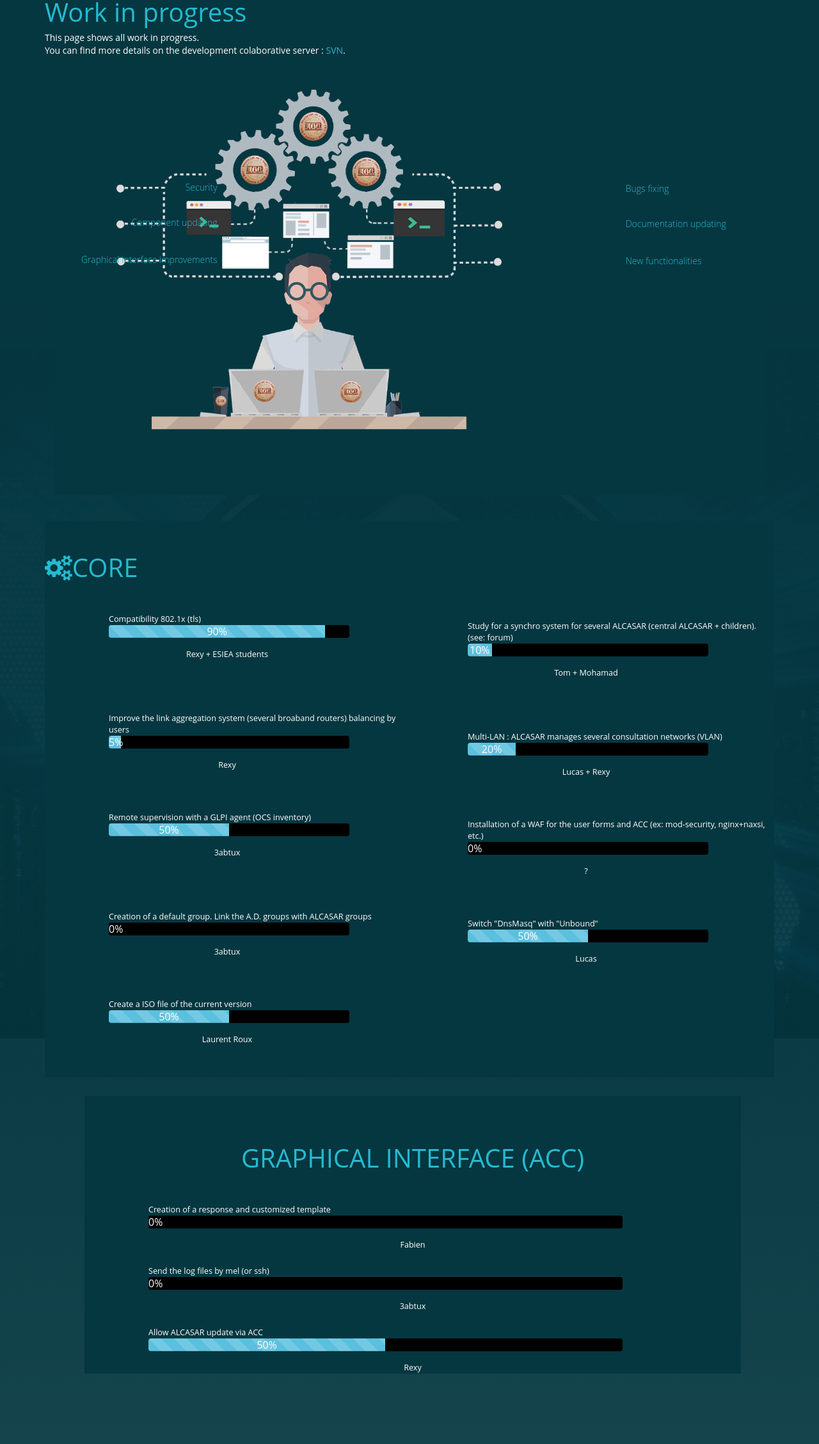
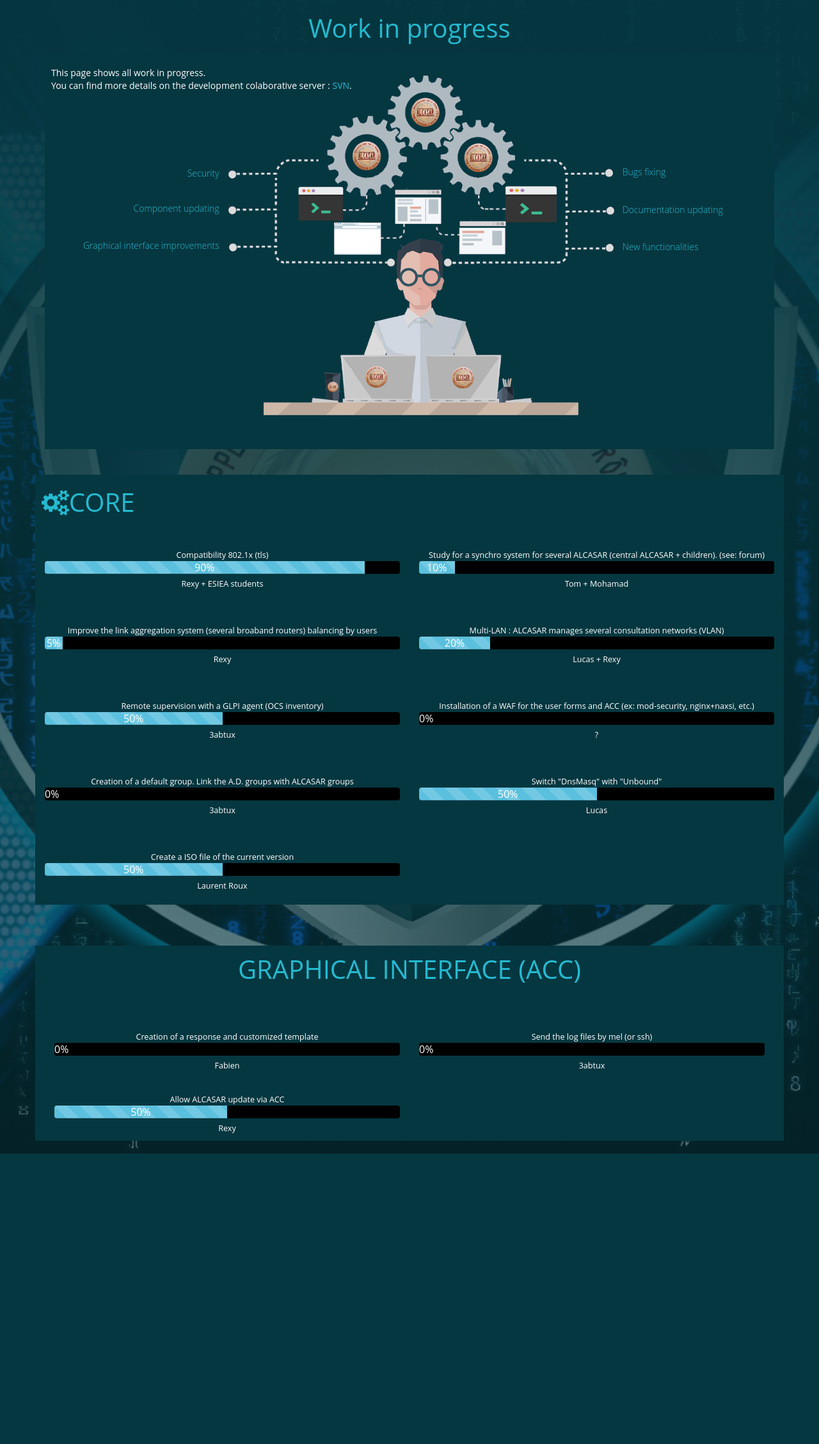
Before and after one commit to rexy74/alcasar.net, a PHP site: page /work_progress.php in a window 1280 px wide. Shown: the part 91-2348 px from the top of the page at 64% size. After the commit the page ends 1894 px from the top, so only its background shows below. Run offline with PHP 8.4, Linux system fonts and the light colour scheme.

Commit message:
Fix responsive work_progress

```diff
--- a/css/style.css
+++ b/css/style.css
@@ -4,6 +4,7 @@ body, html {
 	-webkit-font-smoothing: antialiased !important;
 	color: rgba(255,255,255,0.5);
 	background: linear-gradient(to bottom, rgba(5,55,64,1) 0%, rgba(5,55,64,0.6) 100%), url(../img/background.jpg) no-repeat center;
+	background-size: cover;
 	background-blend-mode: blend;
 	min-width: 236px;
 	min-height: 100%;
@@ -44,6 +45,10 @@ h2 {
 	font-weight: 400;
 }
 
+.download-offset {
+	padding-top: 125px;
+}
+
 .hWork
 {
 	line-height: 20px;
@@ -53,6 +58,10 @@ h2 {
 	font-size: 40px;
 	font-weight: 400;
 	padding-bottom: 10px;
+}
+
+.work-offset {
+	padding-top: 125px;
 }
 
 h3 {
@@ -926,9 +935,21 @@ color: #ccc;
 }
 
 #servicesWork {
-	padding: 100px 0px 100px 0px;
+	padding: 0px 0px 50px 0px;
 	background: #053740;
 	margin-right: 15px;margin-left: 15px;
+}
+
+#servicesWork {
+	padding-top: 10px;
+	padding-left: 10px;
+}
+
+@media screen and (max-width: 1200px) {
+  #servicesWork
+  {
+	display: none;
+  }
 }
 
 #servicesInside {
@@ -1209,13 +1230,16 @@ margin-bottom: 30px;
 
 .fixPstCore
 {
-	padding-bottom: 0px;margin-bottom: 16px;padding-top: -71px;margin-top: 19px;
-
+	padding-bottom: 0px;
+	margin-bottom: 16px;
+	padding-top: -71px;
+	margin-top: 19px;
+	padding-left: 10px;
 }
 
 .longDescriptTask
 {
-	text-align: left;
+	text-align: center;
 	font-size: 0.9em;
 	margin-bottom: 0px !important;
 }
@@ -1228,7 +1252,10 @@ margin-bottom: 30px;
 .styleBar
 {
 	background-color:black;
-	width: 80%;
+}
+
+.task-center {
+	width: 50%;
 }
 
 .graph span:before
@@ -1263,28 +1290,15 @@ margin-bottom: 30px;
 
 /* Services Section */
 #barPrgrssCore  {
-	padding: 60px 0px 0px 0px;
+	padding-top: 15px;
 	background: #053740;
-	width: 50% !important;
-
-}
-.barPrgrssCoreLeft
-{
-	margin-top: 0px !important;padding-top: 0px !important;
-}
-
-.barPrgrssCoreRight
-{
-	margin-left: 561px;margin-top: -155px;
 }
 
 #graphicalAcc
 {
-	padding: 60px 0px 0px 0px;
 	background: #053740;
-	width: 90% !important;
-	margin-left: 62px;
 	margin-top: 64px;
+	margin-bottom: 20px;
 }
 
 .aboutText
@@ -1357,15 +1371,13 @@ margin-bottom: 30px;
 
 #coreTitle
 {
-	padding: 30px 0px 30px 0px;
 	background: #053740;
 	margin-top: 40px;
-	margin-bottom: -35px;
-
 }
-#taskCore
+.taskCore
 {
-	padding: 10px 0px 10px 0px;
+	padding-top: 10px;
+	padding-bottom: 10px;
 	background: #053740;
 }
 
--- a/download.php
+++ b/download.php
@@ -17,7 +17,7 @@
         break;
   }
 ?>
-<div class="intro container" style="padding-top: 125px">
+<div class="intro container download-offset">
         <div class="row text-center">
             <div class="hDownload" ><?= $file_cont['title'] ?></div>
         </div>
--- a/work_progress.php
+++ b/work_progress.php
@@ -16,184 +16,93 @@
         break;
   }
 ?>
-<div class="intro">
-    <div class="overlay">
-        <div class="container">
-                <div class="hWork" > <?=$file_cont['title'] ?> </div>
-                <p> <?= $file_cont['desc'] ?>  <a style="color: #25BAD0;" href="http://svn.alcasar.net"> SVN</a>. </p>
+<div class="intro container work-offset">
+  <div class="row">
+    <div class="hWork text-center"><?=$file_cont['title'] ?></div><br/>
     <div id="servicesWork">
-
-
-                    <div style="margin-top: -33px;margin-left: -731px;margin-bottom: -268px;color: #25BAD0; position: relative;right: 51.333px;top: 79.167px;left: 541.667px;margin-right: 41px;width: 40%;text-align: right;">
+      <p><?= $file_cont['desc'] ?><a style="color: #25BAD0;" href="http://svn.alcasar.net"> SVN</a>.</p>
+      <div style="margin-top: 20px;margin-left: -731px;margin-bottom: -268px;color: #25BAD0; position: relative;right: 51.333px;top: 79.167px;left: 541.667px;margin-right: 41px;width: 40%;text-align: right;">
         <ul class="work">
-                        <li style="top: 7px;left: 0px; right: 0px;" >Security </li>
+          <li style="top: 7px;left: 0px; right: 0px;">Security</li>
           <li style="top: 11px;left: 0px; right: 0px;">Component updating</li>
           <li style="top: 18px;left: 0px; right: 0px;">Graphical interface improvements</li>
         </ul>
       </div>
-
       <div style="margin-top: 72px;margin-left: 773px;margin-bottom: -268px;color: #25BAD0; position: relative;right: -32.667px;top: 206.167px;left: -33.333px;">
         <ul class="work">
-                        <li style="top: 7px; margin-left: 113px;left: 0px;text-align: left;" >Bugs fixing</li>
+          <li style="top: 3px; margin-left: 113px;left: 0px;text-align: left;">Bugs fixing</li>
           <li style="top: 11px;margin-left: 113px;left: 0px;text-align: left;">Documentation updating</li>
           <li style="top: 18px; margin-left: 113px;left: 0px;text-align: left;">New functionalities</li>
         </ul>
       </div>
-
-                  <img  src="/img/work_personne.png" style="margin-top: 233px;">
-<!--                  <div class="text-center" style="margin-top: 51px;">
-                  <h2 class="Doc"> <span> Documentation </span></h2>
-                </div>
-
-                <div class="centerbar">
-                    <div class="progress progress-striped active styleBar">
-                      <div class="progress-bar progress-bar-info contentBar" role="progressbar" aria-valuenow="20" aria-valuemin="0"  aria-valuemax="100"  style="width: 95%">
-                        <?= $file_cont['doc_task'] ?>
+      <img src="/img/work_personne.png" style="margin-top: 233px;margin-left: 180px;">
     </div>
   </div>
+  <div class="row">
+    <div id="coreTitle" class="container-fluid">
+      <div class="row">
+        <h2 class="fixPstCore"> <i class="fa fa-gears"></i><?= $file_cont['core_title'] ?></h2>
       </div>
-                    <p class="positionAuthor"><?= $file_cont['author_doc'] ?> </p>
--->            </div>
-
-
-               <div id="coreTitle">
-                  <h2 class="fixPstCore"> <i class="fa fa-gears"></i><?= $file_cont['core_title'] ?></h2>
-
       <?php
-                    $pair = false;
-                    if(($file_cont['nbCore_task']%2) == 0)
-                    {
           $counter = $file_cont['nbCore_task'];
-                      $pair = true;
-                    }
-                    else
-                    {
-                      $counter = $file_cont['nbCore_task']-1;
-                    }
       ?>
 
-              <?php for ($i=1; $i <=  $counter; $i +=2) :  ?>
-                  <div  id="taskCore">
-                  <div  id="barPrgrssCore" class="barPrgrssCoreLeft" >
-
-                    <div class="centerbar">
+      <?php for ($i=1; $i <= $counter; $i++): ?>
+      <?php if($i % 2 === 1): ?>
+      <div class="taskCore row">
+      <?php endif; ?>
+        <div id="barPrgrssCore" class="col-md-6">
             <p class="longDescriptTask">
               <?php $content1 = "task".$i."_CoreC";
               echo $file_cont[$content1];
               ?>
             </p>
-                    <div class="progress progress-striped styleBar" >
-                      <?php $content2 = "task".$i."_Core%";
-                          echo '
-                      <div class="progress-bar progress-bar-info contentBar" role="progressbar" aria-valuenow="20" aria-valuemin="0"  aria-valuemax="100" style="width:'.$file_cont[$content2].'%;">';
-                          ?>
+            <div class="progress progress-striped styleBar center-block">
+              <?php $content2 = "task".$i."_Core%"; ?>
+                <div class="progress-bar progress-bar-info contentBar" role="progressbar" aria-valuenow="20" aria-valuemin="0"  aria-valuemax="100" style="width: <?= $file_cont[$content2]?>%;">
                 <?= $file_cont[$content2] ?>%
               </div>
             </div>
+          <p class="positionAuthor"> <?php $content3 = "task".$i."_CoreA";
+            echo "$file_cont[$content3]"; ?></p>
         </div>
-                    <p class="positionAuthor"> <?php $content3 = "task".$i."_CoreA";
-                          echo "$file_cont[$content3]";
-                          $tmp = $i +1;
-                          ?></p>
+      <?php if($i % 2 === 0 || $i == $counter): ?>
         </div>
-
-               <div  id="barPrgrssCore" class="barPrgrssCoreRight"  >
-                  <div class="centerbar">
-                     <p class="longDescriptTask">
-                        <?php $content1 = "task".$tmp."_CoreC";
-                          echo $file_cont[$content1];
-                          ?>
-                      </p>
-                    <div class="progress progress-striped styleBar" >
-                     <?php $content2 = "task".$tmp."_Core%";
-                          echo '
-                      <div class="progress-bar progress-bar-info contentBar" role="progressbar" aria-valuenow="20" aria-valuemin="0"  aria-valuemax="100" style="width:'.$file_cont[$content2].'%;">';
-                          ?>
-                      <?php echo $file_cont[$content2].'%'; ?>
+      <?php endif; ?>
+      <?php endfor; ?>
     </div>
   </div>
+  <div class="row">
+    <div id="graphicalAcc" class="container-fluid text-center">
+      <div class="row">
+        <h2 class="graph fixPstGraph"><?= $file_cont['design_title'] ?></h2>
       </div>
-                    <p class="positionAuthor"> <?php $content3 = "task".$tmp."_CoreA";
-                          echo $file_cont[$content3];
-                          ?></p>
-            </div>
-          </div>
-             <?php  endfor;?>
-            <?php $counter +=1;?>
-            <?php if( $pair == false) : ?>
-
-              <div  id="taskCore">
-                  <div  id="barPrgrssCore" class="barPrgrssCoreLeft" >
-
-                    <div class="centerbar">
-                    <p class="longDescriptTask">
-                          <?php $content1 = "task".$counter."_CoreC";
-                          echo "$file_cont[$content1]";
-                          ?>
-                      </p>
-                    <div class="progress progress-striped styleBar" >
-                      <?php $content2 = "task".$counter."_Core%";
-                          echo '
-                      <div class="progress-bar progress-bar-info contentBar" role="progressbar" aria-valuenow="20" aria-valuemin="0"  aria-valuemax="100" style="width:'.$file_cont[$content2].'%;">';
-                          ?>
-                      <?php echo "$file_cont[$content2]%"; ?>
-                      </div>
-                    </div>
-                </div>
-                    <p class="positionAuthor"> <?php $content3 = "task".$counter."_CoreA";
-                          echo $file_cont[$content3];
-                          ?></p>
-                </div>
+      <?php for ($i=1; $i <= $file_cont['nbTask_graph']; $i++): ?>
+      <?php if($i % 2 === 1): ?>
+      <div class="row center-block">
       <?php endif; ?>
-           </div>
-         </div>
-
-
-            <div id="graphicalAcc" class="">
-
-              <div class="text-center">
-                <h2 class="graph fixPstGraph"><?= $file_cont['design_title'] ?></h2>
-
-                <?php for ($i=1; $i <= $file_cont['nbTask_graph'] ; $i++) : ?>
-                  <div class="centerbar">
+        <div id="barPrgrssCore" class="col-md-6">
         <p class="longDescriptTask"><?php $content1 = "task".$i."_graphC";
           echo $file_cont[$content1];
         ?></p>
-                     <div class="progress progress-striped styleBar" >
+        <div class="progress progress-striped styleBar">
           <?php $content2 = "task".$i."_graph%"; ?>
           <div class="progress-bar progress-bar-info contentBar" role="progressbar" aria-valuenow="20" aria-valuemin="0"  aria-valuemax="100" style="width:<?= $file_cont[$content2] ?>%">
             <?php echo $file_cont[$content2].'%'; ?>
           </div>
         </div>
-                </div>
         <p class="positionAuthor"> <?php $content3 = "task".$i."_graphA";
           echo $file_cont[$content3];
           ?>
-
         </p>
-
+      </div>
+      <?php if($i % 2 === 0 || $i == $file_cont['nbTask_graph']): ?>
+        </div>
+      <?php endif; ?>
       <?php endfor; ?>
     </div>
-
-
-
-                </div>
-
-            </div>
-
-
   </div>
 </div>
-
-
-
-    </div>
-</div>
-
-
-
-
 <?php
-
   require "footer.php";
 ?>
```
Lines whose indentation alone changed are shown as unchanged.
